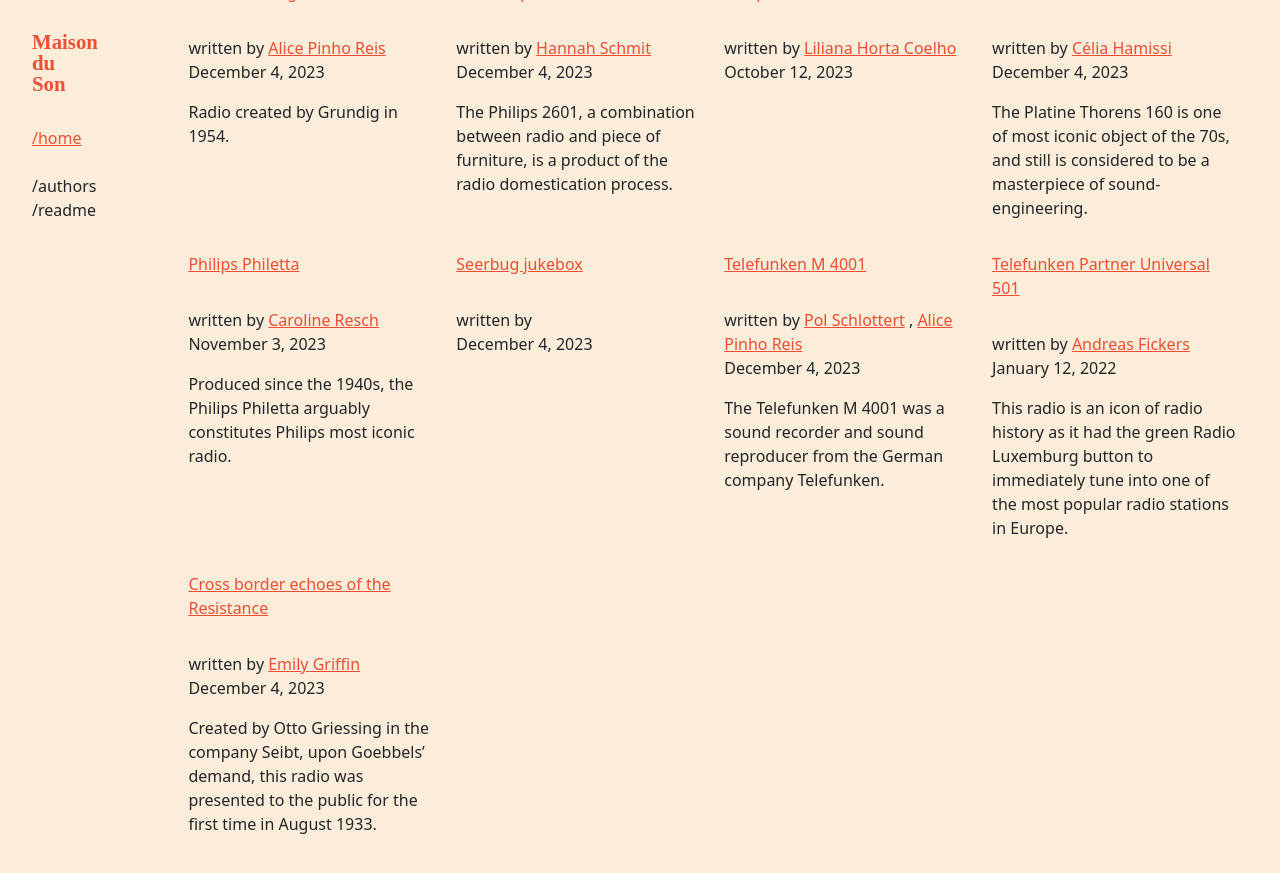
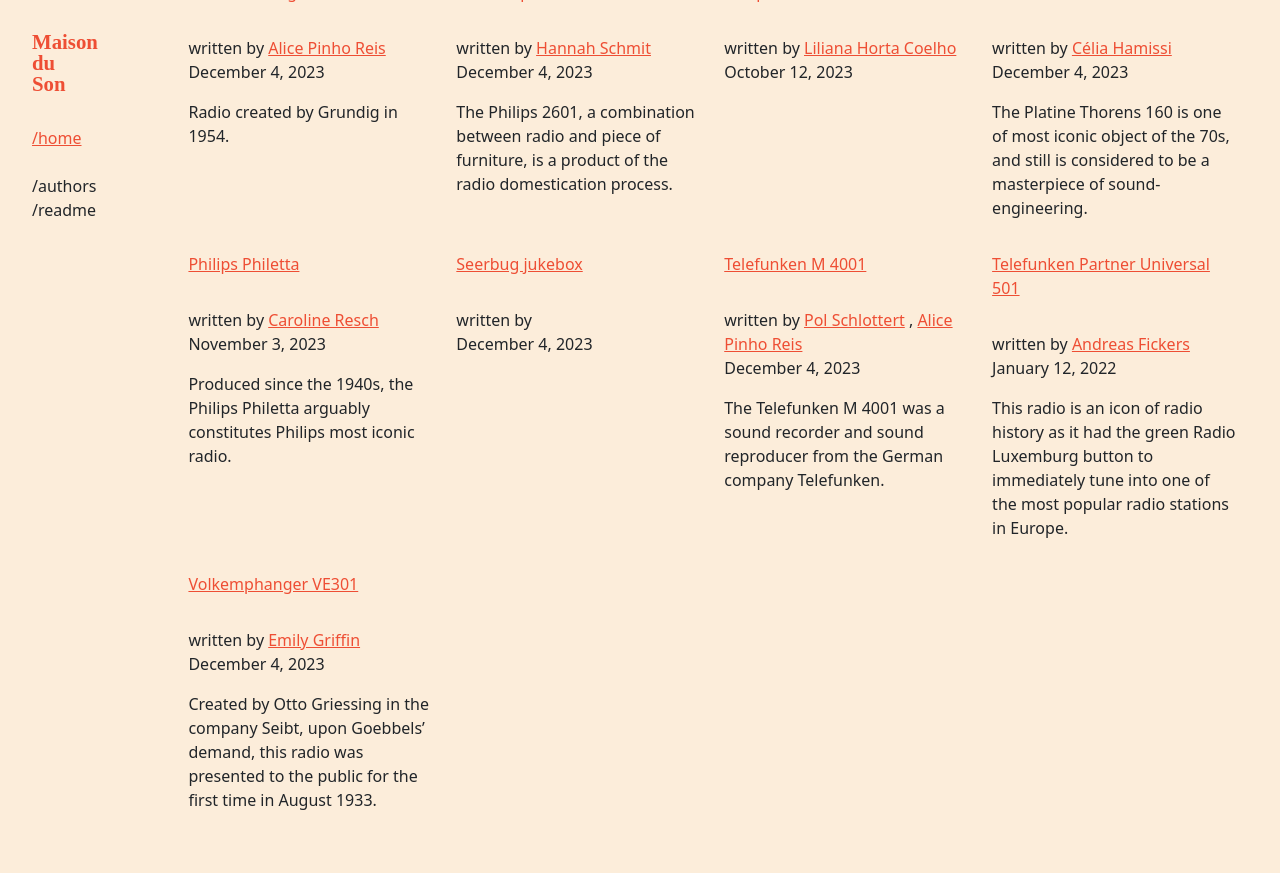
Before and after one commit to C2DH/maison-du-son, a Jekyll site: the page built from index.md, in a window 1280 px wide and 900 px high, scrolled down 1252 px. Shown: the top 873 px of the window. Built offline with Jekyll 4.4.1, drawn with Linux system fonts in a browser that asks for light colours; some web fonts are replaced.

Commit message:
Update volkemphanger-VE301.md

```diff
--- a/_objects/volkemphanger-VE301.md
+++ b/_objects/volkemphanger-VE301.md
@@ -1,5 +1,5 @@
 ---
-title: Cross border echoes of the Resistance
+title: Volkemphanger VE301
 abstract: Created by Otto Griessing in the company Seibt, upon Goebbels’ demand, this radio was presented to the public for the first time in August 1933.
 authors:
   - emily-griffin
```
Also changed, not shown: other parts of _objects/volkemphanger-VE301.md (+1 -1 lines).
